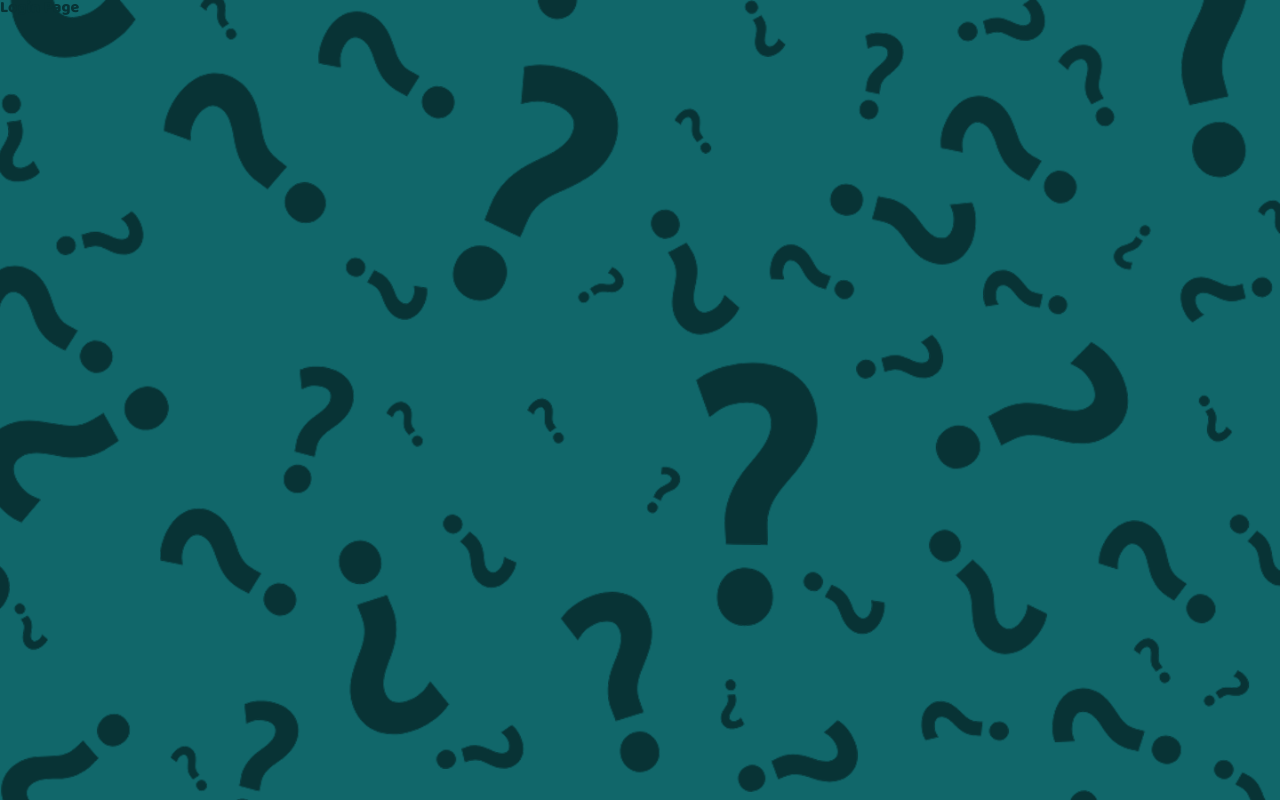
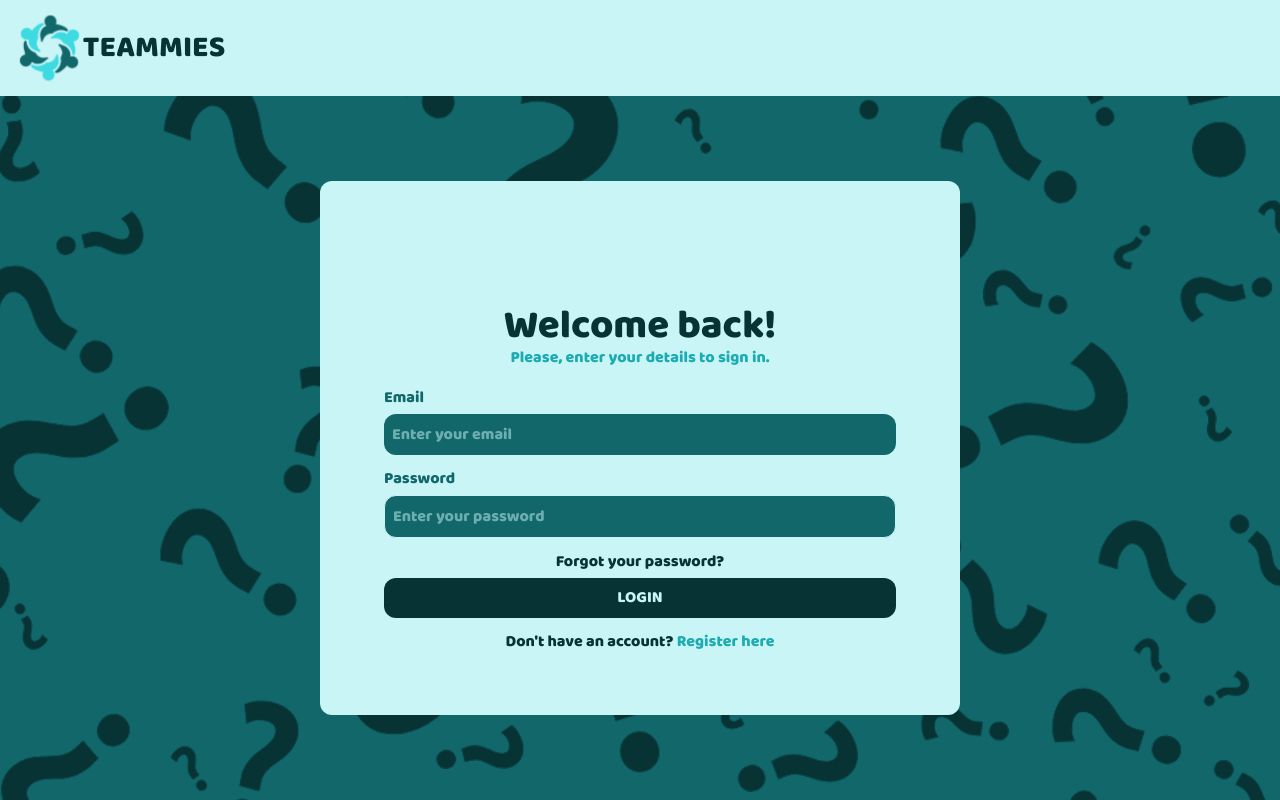
Before and after one commit to VoxeveR/teammies, a React (Vite) app in the folder frontend/: page /login in a window 1280 px wide. Built offline with nearby package versions, Linux system fonts and the light colour scheme; a web font is replaced by a local one.

Commit message:
initial login page

```diff
--- a/frontend/src/components/general/Navbar.tsx
+++ b/frontend/src/components/general/Navbar.tsx
@@ -9,16 +9,16 @@ type NavItem = {
 
 type NavbarProps = {
       elements?: Array<NavItem>;
+      showElements?: boolean;
 };
 
 export default function Navbar({ elements }: NavbarProps) {
       return (
-      <div className='bg-quiz-white flex flex-col lg:flex-row items-center w-full h-fit lg:h-24 first:pt-4 last:pb-4 ps-4'>
+      <div className='bg-quiz-white flex flex-col lg:flex-row items-center w-full h-fit lg:h-24 first:pt-4 last:pb-4 ps-4 pb-4'>
             <NavLink className='flex items-center' to='/'>
                   <img src='/src/assets/logo.svg' className='h-32 w-32 lg:h-20 lg:w-20' />
             </NavLink>
             <div className='text-3xl'>TEAMMIES</div>
-
                   <div className="flex flex-col w-full">
 
                         <label htmlFor="toggle" className="flex items-center justify-center lg:hidden cursor-pointer">
--- a/frontend/src/main.tsx
+++ b/frontend/src/main.tsx
@@ -10,6 +10,7 @@ import Navbar from './components/general/Navbar.tsx';
 import { Suspense } from 'react';
 import React from 'react';
 import WaitingPage from './pages/WaitingPage.tsx';
+import LoginPage from './pages/LoginPage.tsx';
 
 const QuizJoinPage = React.lazy(() => import('./pages/QuizJoinPage.tsx'));
 
@@ -54,7 +55,7 @@ const router = createBrowserRouter([
                   },
                   {
                         path: 'login',
-                        element: <div>Login Page</div>,
+                        element: <LoginPage></LoginPage>,
                   },
                   {
                         path: 'register',
--- /dev/null
+++ b/frontend/src/pages/LoginPage.tsx
@@ -0,0 +1,31 @@
+import Navbar from '../components/general/Navbar.tsx';
+
+const inputStyle = "w-full p-2 border bg-quiz-green text-quiz-white rounded-md mb-2 rounded-xl";
+const buttonStyle = "xd";
+
+function LoginPage() {
+        return (
+            <div className="w-full h-full max-h-screen overflow-hidden flex flex-col">
+                <Navbar></Navbar>
+                <div className="w-full h-full bg-quiz-white flex flex-col pt-15 lg:bg-none lg:justify-center  lg:w-1/2 lg:mx-auto lg:h-2/3 lg:rounded-xl lg:my-auto">
+                    <div className="w-full flex flex-col justify-center items-center gap-1">
+                        <div className="text-[40px]">Welcome back!</div>
+                        <div className="text-[16px] text-quiz-light-green pb-4">Please, enter your details to sign in.</div>
+                    </div>
+                    <form className="flex flex-col w-4/5 mx-auto mt-2 gap-2">
+                        <label className="text-[16px] text-quiz-green">Email</label>
+                        <input type="text" placeholder="Enter your email" className="w-full p-2 bg-quiz-green text-quiz-white mb-2 rounded-xl"></input>
+                        <label className="text-[16px] text-quiz-green">Password</label>
+                        <input type="password" placeholder="Enter your password" className={inputStyle}></input>
+                        <div className="flex justify-center items-center ">Forgot your password?</div>
+                        <button type="submit" className="w-full bg-quiz-dark-green text-quiz-white p-3 rounded-xl">LOGIN</button>
+                    </form>
+                    <div>
+                        <div className="text-center mt-4">Don't have an account? <a href="/register" className="text-quiz-light-green underline">Register here</a></div>
+                    </div>
+                </div>
+            </div>
+        )
+}
+
+export default LoginPage;
```
Lines whose indentation alone changed are shown as unchanged.
